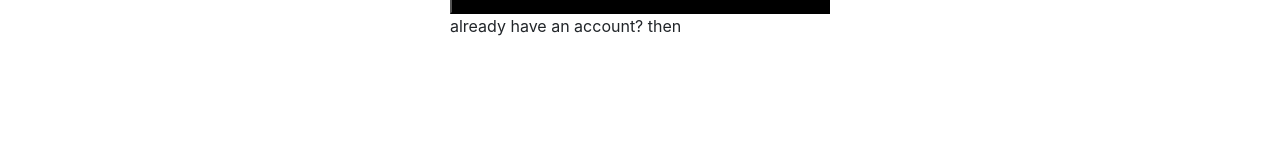
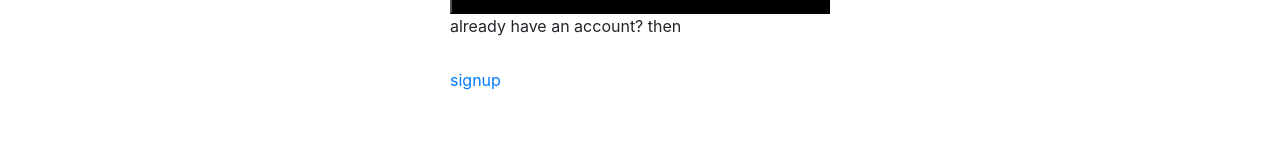
Before and after one commit to Pavan-Kumar-2095/Frontend, a React (Create React App) app: page /signup in a window 1280 px wide. Shown: the part 510-670 px from the top of the page. Built offline with nearby package versions, Linux system fonts and the light colour scheme.

Commit message:
second commit

```diff
--- a/src/components/Signup.js
+++ b/src/components/Signup.js
@@ -2,7 +2,7 @@
 import './Signup.css'
 import Footer from "../components/Footer"
 import {useState} from 'react'
-
+import {Link} from 'react-router-dom'
 export default function Signup() {
     const  [ username , setusername] = useState("");
     const  [ password , setpassword] = useState("");
@@ -49,6 +49,7 @@
         </div>
         <button   className='button'><h3>SUBMIT</h3></button>
         <p>already have an account? then</p>
+        <Link to='/add' className='submit'> signup </Link>
         <button   className='Abutton' style={{visibility:vis}}><h5>Account Created</h5></button>
         </form>
         </div>
```
